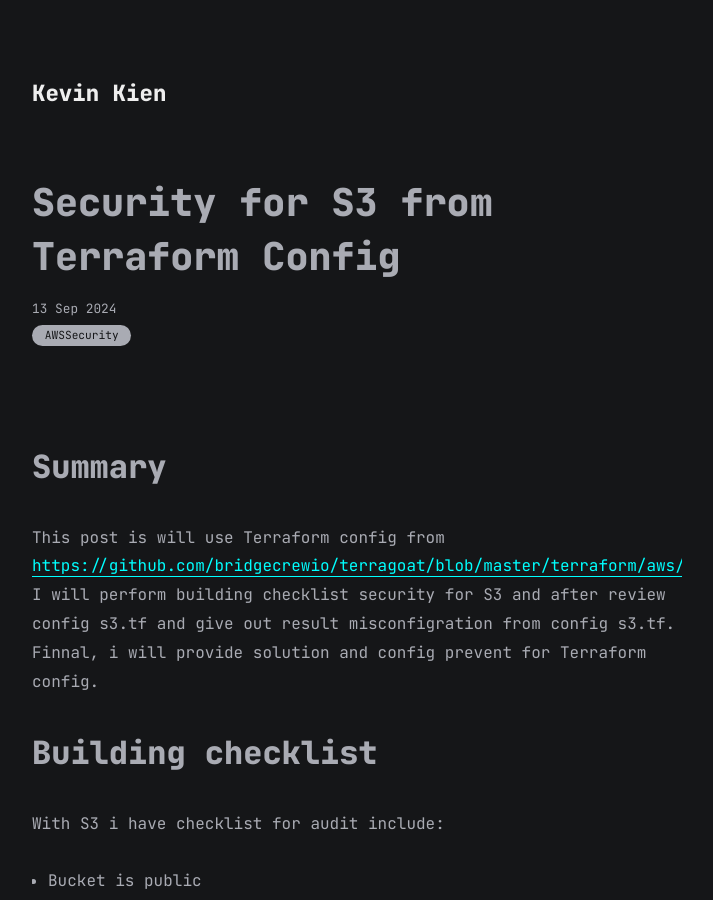
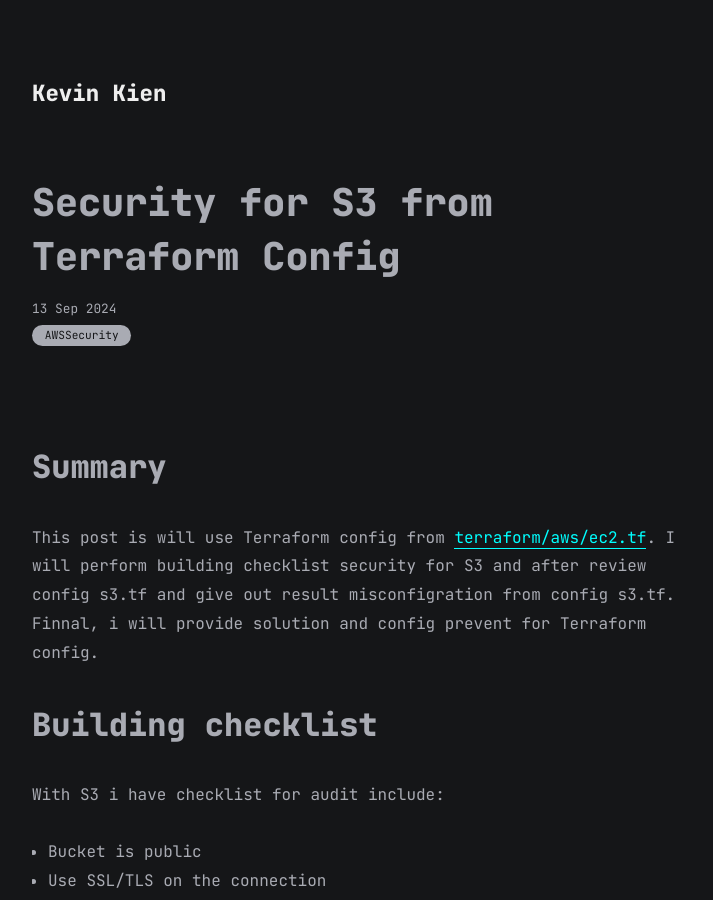
Before and after one commit to KevinKien/KevinKien.github.io, a Jekyll site: the page built from all_collections/_posts/2024-09-13-Security-for-S3-from-Terraform-Config.md, in a window 1280 px wide and 900 px high. Shown: the whole window, without its empty margins (283-996 px from the left). Built offline with Jekyll 4.4.1, drawn with Linux system fonts in a browser that asks for light colours; some of the changed lines change nothing that is shown.

Commit message:
Update 2024-09-13-Security-for-S3-from-Terraform-Config.md

```diff
--- a/all_collections/_posts/2024-09-13-Security-for-S3-from-Terraform-Config.md
+++ b/all_collections/_posts/2024-09-13-Security-for-S3-from-Terraform-Config.md
@@ -7,7 +7,7 @@
 
 # Summary
 
-This post is will use Terraform config from [https://github.com/bridgecrewio/terragoat/blob/master/terraform/aws/ec2.tf](https://github.com/bridgecrewio/terragoat/blob/master/terraform/aws/s3.tf). I will perform building checklist security for S3 and after review config s3.tf and give out result misconfigration from config s3.tf. Finnal, i will provide solution and config prevent for Terraform config.
+This post is will use Terraform config from [terraform/aws/ec2.tf](https://github.com/bridgecrewio/terragoat/blob/master/terraform/aws/s3.tf). I will perform building checklist security for S3 and after review config s3.tf and give out result misconfigration from config s3.tf. Finnal, i will provide solution and config prevent for Terraform config.
 
 # Building checklist
 
```
